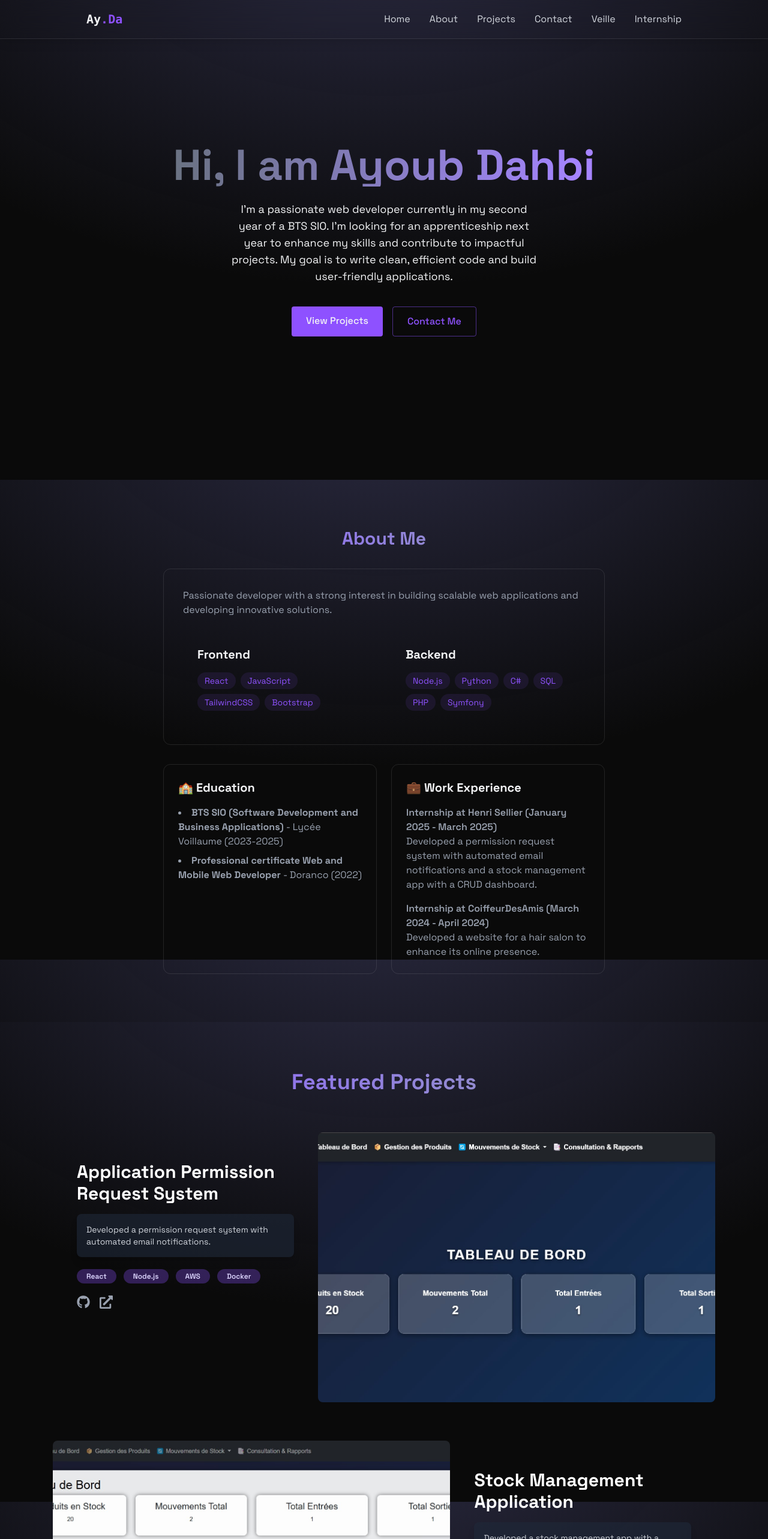
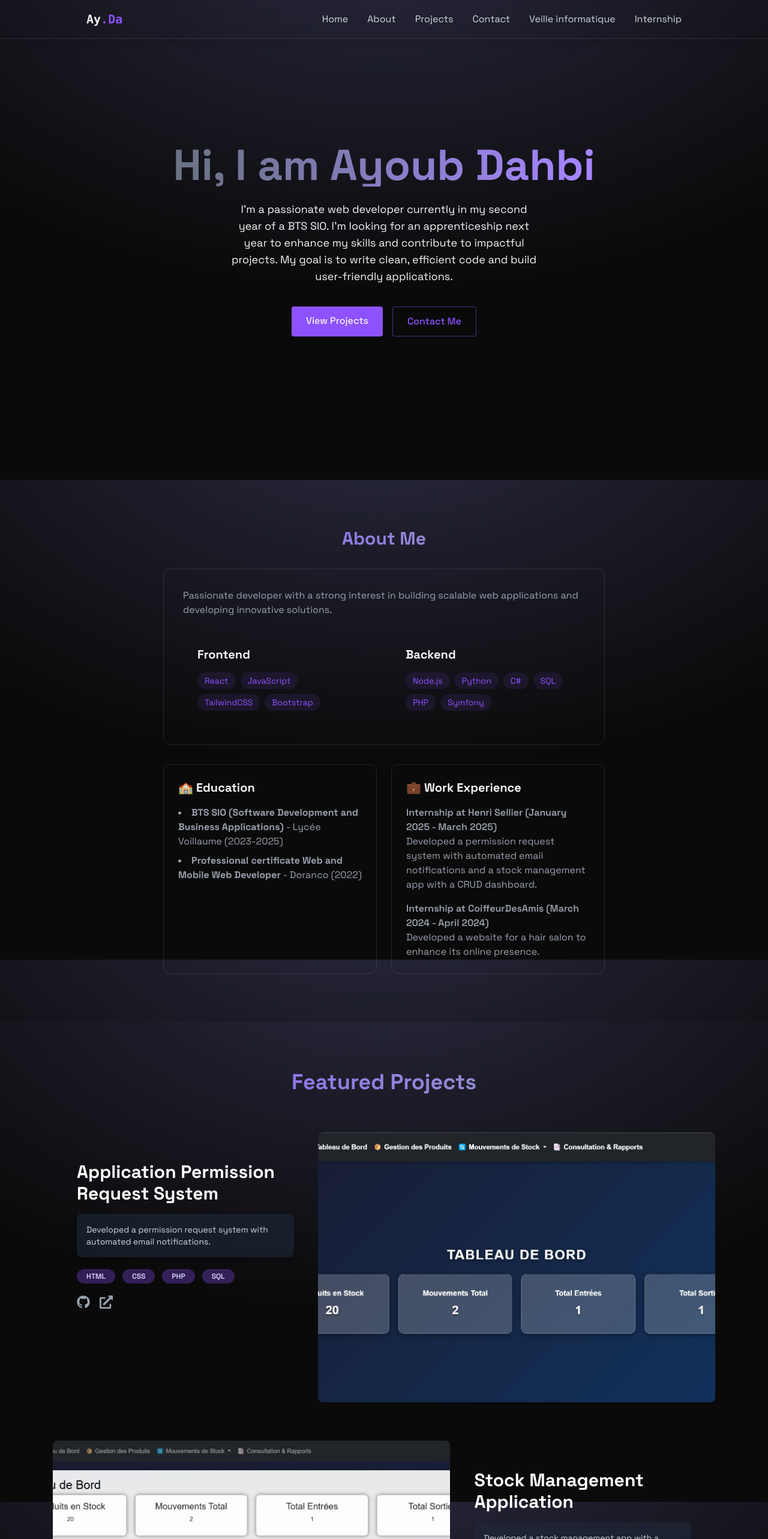
Before and after one commit to AyoubDahb/portfolio_v2, a React (Vite) app: page / in a window 1280 px wide. Shown: the top 2566 px of the page at 60% size. Built offline with nearby package versions, Linux system fonts and the light colour scheme.

Commit message:
correction bug contact

```diff
--- a/src/components/Navbar.jsx
+++ b/src/components/Navbar.jsx
@@ -52,7 +52,7 @@ export const Navbar = ({ menuOpen, setMenuOpen }) => {
               Contact
             </button>
             <RouterLink to="/veille" className="text-gray-300 hover:text-white transition-colors">
-              Veille
+              Veille informatique
             </RouterLink>
             <RouterLink to="/internship" className="text-gray-300 hover:text-white transition-colors">
               Internship
--- a/src/components/sections/Projects.jsx
+++ b/src/components/sections/Projects.jsx
@@ -5,7 +5,7 @@ const projects = [
   {
     title: "Application Permission Request System",
     description: "Developed a permission request system with automated email notifications.",
-    technologies: ["React", "Node.js", "AWS", "Docker"],
+    technologies: ["HTML", "CSS", "PHP", "SQL"],
     image: "/images/project1.jpg",
     github: "https://github.com/example",
     live: "https://example.com",
@@ -13,7 +13,7 @@ const projects = [
   {
     title: "Stock Management Application",
     description: "Developed a stock management app with a CRUD dashboard.",
-    technologies: ["Python", "TensorFlow", "D3.js", "Flask"],
+    technologies: ["HTML", "CSS", "PHP", "SQL"],
     image: "/images/project2.jpg",
     github: "https://github.com/example",
     live: "https://example.com",
@@ -21,15 +21,15 @@ const projects = [
   {
     title: "Website for Hair Salon",
     description: "Developed a website for a hair salon to enhance its online presence.",
-    technologies: ["Next.js", "TypeScript", "Stripe", "PostgreSQL"],
+    technologies: ["CMS", "HTML", "CSS", "SQL"],
     image: "/images/project3.jpg",
     github: "https://github.com/example",
     live: "https://example.com",
   },
   {
-    title: "Strappy E-commerce",
-    description: "An e-commerce application for selling rubber straps for Brazilian Jiu-Jitsu.",
-    technologies: ["Socket.IO", "Express", "React", "Redis"],
+    title: "JO 2024",
+    description: "A web application to manage the Olympic Games ",
+    technologies: ["HTML", "CSS", "PHP", "SQL"],
     image: "/images/project4.jpg",
     github: "https://github.com/example",
     live: "https://example.com",
--- a/src/components/sections/Veille.jsx
+++ b/src/components/sections/Veille.jsx
@@ -37,7 +37,7 @@ const VeilleNavbar = () => {
               Contact
             </button>
             <Link to="/veille" className="text-gray-300 hover:text-white transition-colors">
-              Veille
+              Veille informatique
             </Link>
             <Link to="/internship" className="text-gray-300 hover:text-white transition-colors">
               Internship
@@ -62,23 +62,24 @@ const Veille = () => {
 
 useEffect(() => {
   const fetchArticles = async () => {
-      const rssUrl = "https://rss.app/feed/t9MKW3WMqhZK64Ev/embed?tab=wall";
-      const proxyUrl = `https://api.allorigins.win/get?url=${encodeURIComponent(rssUrl)}`;
+    const rssUrl = "https://rss.app/feeds/twI6k23quN6Jp484.xml";
+    const proxyUrl = `https://corsproxy.io/?${encodeURIComponent(rssUrl)}`;
 
     try {
       const response = await fetch(proxyUrl);
       if (!response.ok) throw new Error("Erreur de récupération du flux RSS");
 
-        const data = await response.json();
+      const xmlText = await response.text();
       const parser = new DOMParser();
-        const xml = parser.parseFromString(data.contents, "text/xml");
+      const xml = parser.parseFromString(xmlText, "text/xml");
 
       const items = Array.from(xml.querySelectorAll("item")).map((item) => ({
             title: item.querySelector("title")?.textContent || "Titre inconnu",
             link: item.querySelector("link")?.textContent || "#",
             pubDate: item.querySelector("pubDate")?.textContent || "Date inconnue",
-          thumbnail: item.querySelector("media\\:thumbnail")?.getAttribute("url") || "https://via.placeholder.com/100",
+            thumbnail: item.querySelector("enclosure")?.getAttribute("url") || "https://placehold.co/100",
             }));
+
 
       setArticles(items);
     } catch (error) {
@@ -88,6 +89,7 @@ const Veille = () => {
 
   fetchArticles();
 }, []);
+
 
   useEffect(() => {
     localStorage.setItem("favorites", JSON.stringify(favorites));
```
Lines whose indentation alone changed are shown as unchanged.
